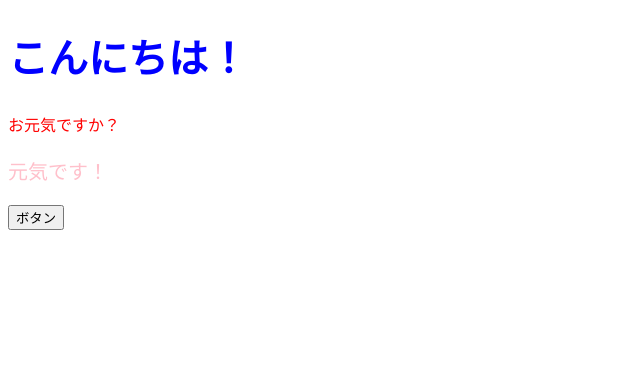
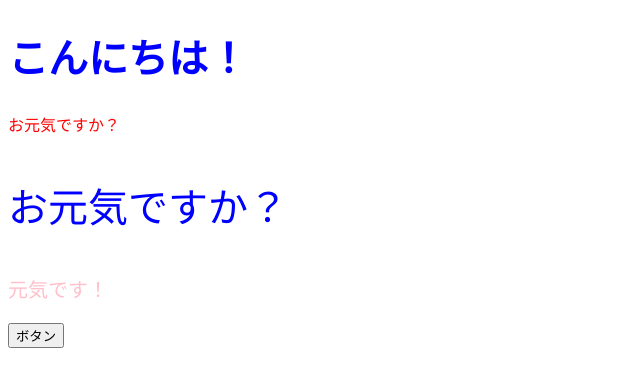
Before and after one commit to kuwa-9710/my_react_app, a React (Create React App) app: page / in a window 1280 px wide. Shown: the top 386 px of the page, without its empty margins (0-640 px from the left). Built offline with nearby package versions, Linux system fonts and the light colour scheme.

Commit message:
create props

```diff
--- a/src/App.jsx
+++ b/src/App.jsx
@@ -1,3 +1,6 @@
+// コンポーネントをインストール
+import { ColoredMessage } from "./components/ColoredMessage";
+
 // 他のファイルで使用できるようにするためにexportをする
 export const App = () => {
   // 関数の作成はreturnの前で行う
@@ -24,6 +27,8 @@ export const App = () => {
       <h1 style={contentStyle}>こんにちは！</h1>
       {/* cssを記述する際は、オブジェクトとして記述する */}
       <p style={{ color: "red" }}>お元気ですか？</p>
+      {/* コンポーネントを表示する */}
+      <ColoredMessage />
       <p style={contentPinkStyle}>元気です！</p>
       {/* キャメル型で記述する */}
       <button onClick={onClickButton}>ボタン</button>
```
